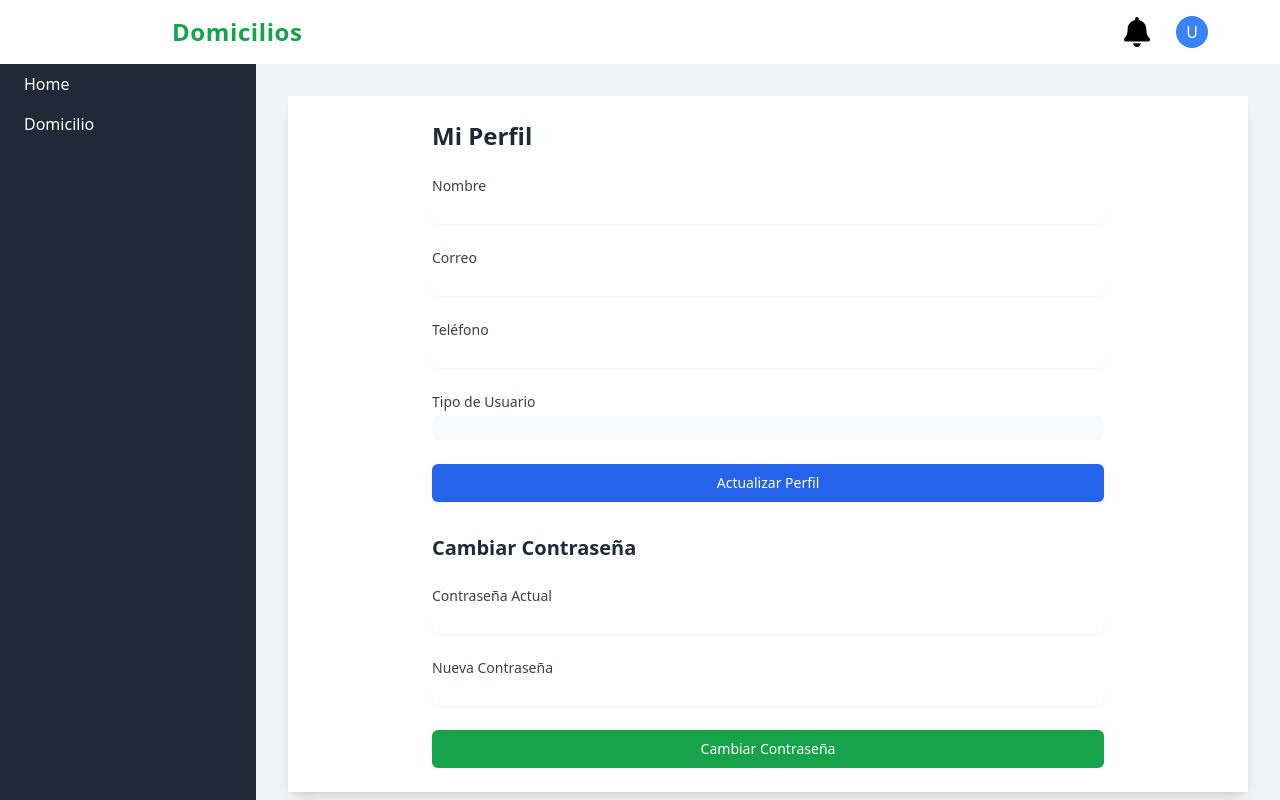
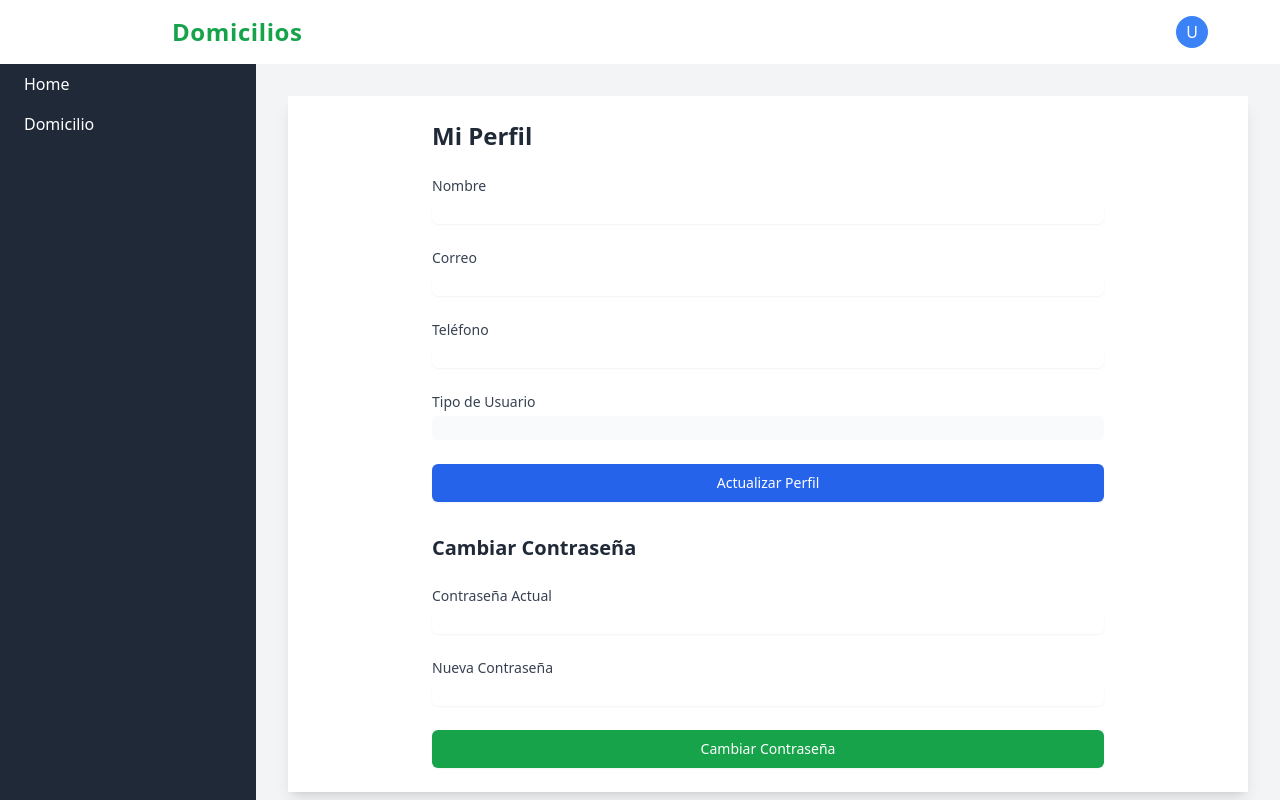
Before and after one commit to pac0sanch3/Domicilios, a React (Vite) app in the folder NewFront-end/Domicilios/: page /profile in a window 1280 px wide. Shown: the top 800 px of the page. Built offline with nearby package versions, Linux system fonts and the light colour scheme; no server answers; what @nextui-org/react would draw is missing.

Commit message:
incidentes

```diff
--- a/NewFront-end/Domicilios/src/components/layout/Header.jsx
+++ b/NewFront-end/Domicilios/src/components/layout/Header.jsx
@@ -5,6 +5,7 @@ import NotificacionesBell from '../notificaciones/NotificacionesBell';
 
 const Header = () => {
   const [showNotifications, setShowNotifications] = useState(false);
+  const userType = localStorage.getItem('userType');
 
   const toggleNotifications = () => {
     setShowNotifications(!showNotifications);
@@ -19,13 +20,20 @@ const Header = () => {
             Domicilios
           </div>
         </div>
+
         <div className="relative flex items-center gap-6">
-          <FaBell className="text-3xl cursor-pointer" onClick={toggleNotifications} />
+        {(userType === 'domiciliario') && (
+          <>
+                    <FaBell className="text-3xl cursor-pointer" onClick={toggleNotifications} />
           {showNotifications && (
             <div className="absolute top-12 right-0 w-80 bg-white shadow-lg rounded-lg">
               <NotificacionesBell />
             </div>
           )}
+          </>
+
+        )}
+
           <LogoutButton />
         </div>
       </nav>
```
